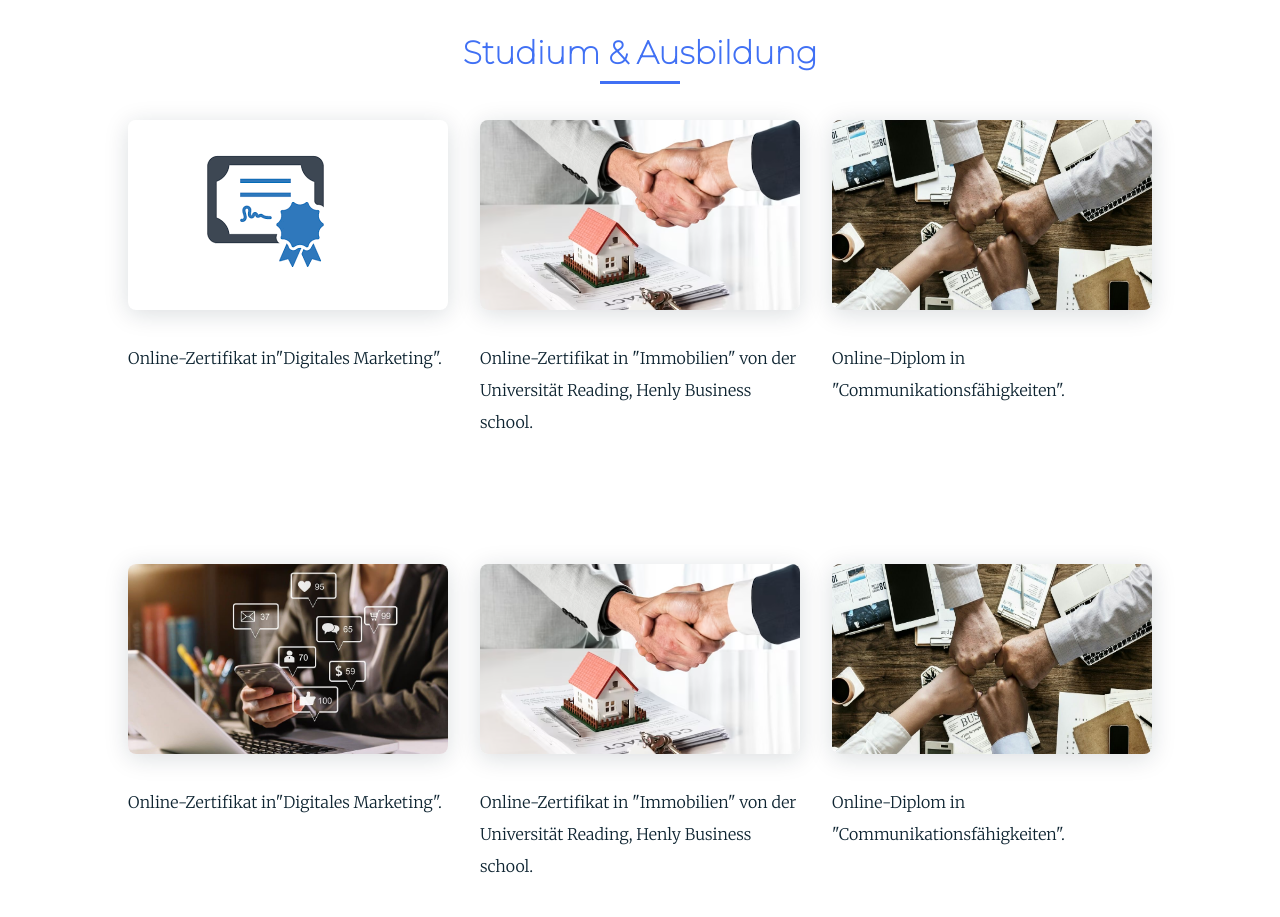
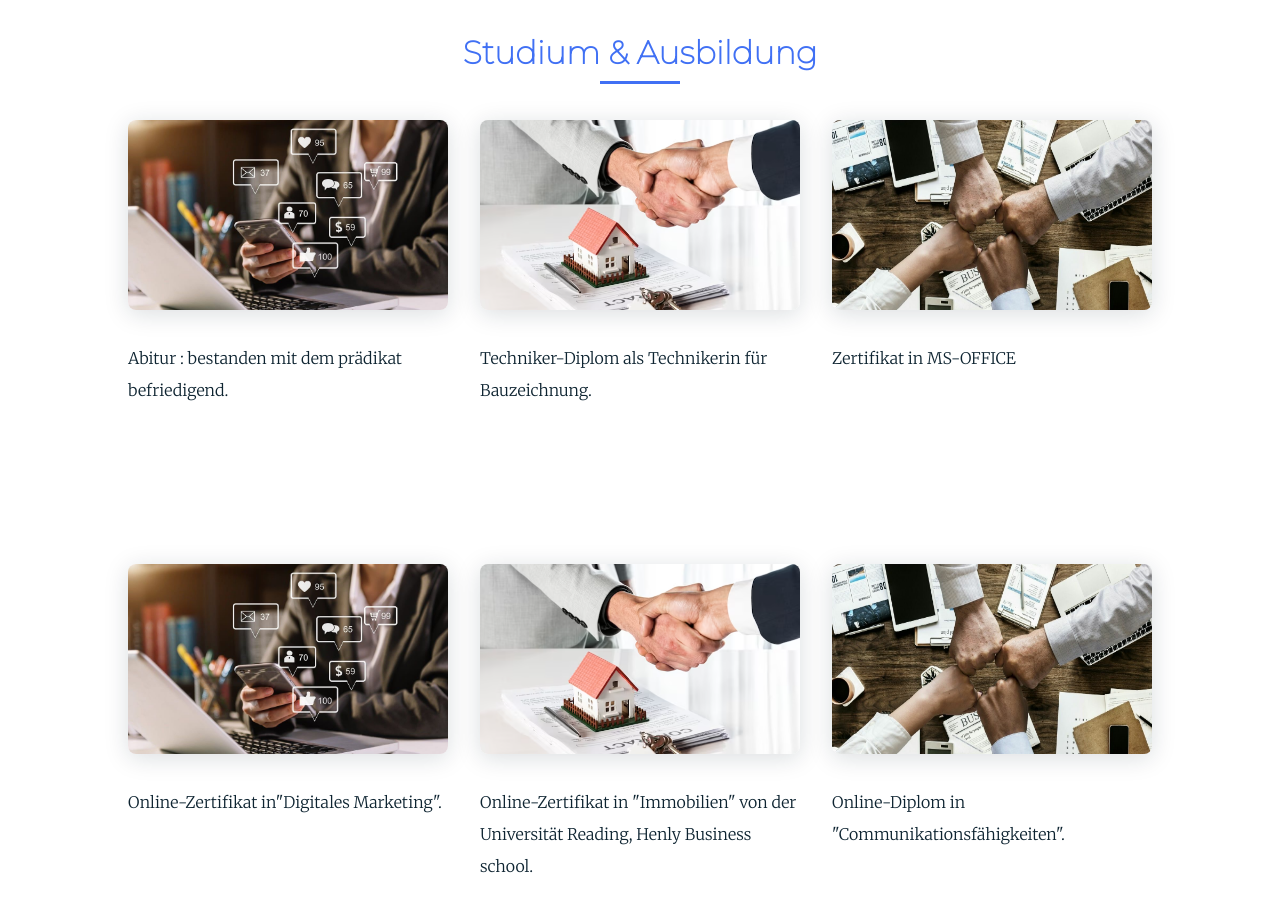
Before and after one commit to Fatimzouhra/portfolio, a plain HTML site: page index.html in a window 1280 px wide. Shown: the part 2100-3017 px from the top of the page. Drawn offline with nearby package versions, Linux system fonts and the light colour scheme.

Commit message:
Update index.html

```diff
--- a/index.html
+++ b/index.html
@@ -164,7 +164,7 @@
 
                 <div class="work__container bd-grid">
                     <div class="work__img">
-                        <img src="assets/img/dep1.PNG" alt=""  id="myImage4">
+                        <img src="assets/img/dep4.jpg" alt=""  id="myImage4">
                     </div>
                     <div class="work__img">
                         <img src="assets/img/dep5.PNG" alt=""  id="myImage5">
@@ -173,14 +173,14 @@
                         <img src="assets/img/dep6.jpg" alt=""  id="myImage6">
                     </div>
                     <!-- dep description -->
-                    <div class="">
-                        <p class="skills__text">Online-Zertifikat in"Digitales Marketing".</p>
+                    <div id="description">
+                        <p class="skills__text">Abitur : bestanden mit dem prädikat befriedigend.</p>
                     </div>
-                    <div class="">
-                        <p class="skills__text">Online-Zertifikat in "Immobilien" von der Universität Reading, Henly Business school.</p>
+                    <div id="description">
+                        <p class="skills__text">Techniker-Diplom als Technikerin für Bauzeichnung.</p>
                     </div>
-                    <div class="">
-                        <p class="skills__text">Online-Diplom in "Communikationsfähigkeiten".</p>
+                    <div id="description">
+                        <p class="skills__text">Zertifikat  in MS-OFFICE</p>
                     </div>
 
                     <div class="work__img">
```
